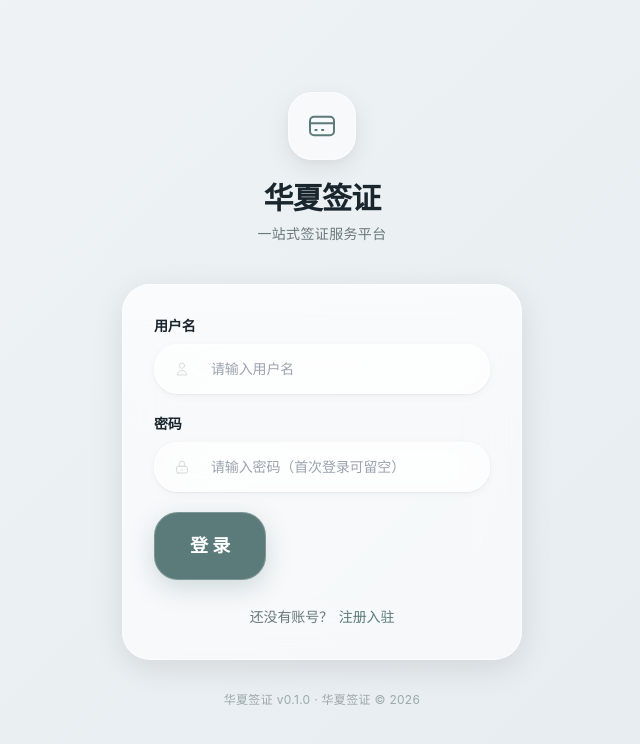
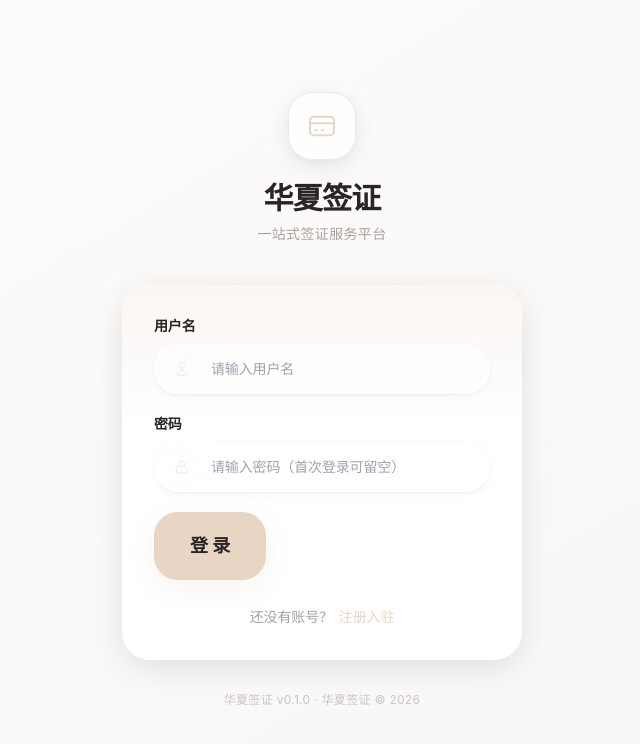
Before and after one commit to Laogui-666/ERP, a Next.js app: page /login in a window 1280 px wide. Shown: the top 744 px of the page, without its empty margins (318-958 px from the left). Built offline with nearby package versions, Linux system fonts and the light colour scheme.

Commit message:
feat: 全项目改造为莫兰迪浅色系液态玻璃设计

```diff
--- a/src/app/(auth)/login/page.tsx
+++ b/src/app/(auth)/login/page.tsx
@@ -58,11 +58,11 @@ export default function LoginPage() {
   }
 
   return (
-    <div className="flex min-h-screen items-center justify-center px-4 bg-gradient-liquid">
+    <div className="flex min-h-screen items-center justify-center px-4 bg-gradient-to-br from-liquid-light to-liquid-cream">
       <div className="w-full max-w-[400px]">
         {/* Logo 区域 */}
         <div className="mb-10 text-center">
-          <div className="mx-auto mb-5 flex h-[68px] w-[68px] items-center justify-center rounded-3xl bg-white/60 backdrop-blur-2xl border border-white/50 shadow-liquid-medium">
+          <div className="mx-auto mb-5 flex h-[68px] w-[68px] items-center justify-center rounded-3xl bg-liquid-surface/80 backdrop-blur-2xl border border-liquid-border/50 shadow-liquid-medium">
             <svg className="w-8 h-8 text-liquid-ocean" fill="none" viewBox="0 0 24 24" stroke="currentColor">
               <path strokeLinecap="round" strokeLinejoin="round" strokeWidth={1.5} d="M3 10h18M7 15h1m4 0h1m-7 4h12a3 3 0 003-3V8a3 3 0 00-3-3H6a3 3 0 00-3 3v8a3 3 0 003 3z" />
             </svg>
--- a/src/design-system/components/liquid-button.tsx
+++ b/src/design-system/components/liquid-button.tsx
@@ -32,15 +32,15 @@ const LiquidButton = forwardRef<HTMLButtonElement, LiquidButtonProps>(
     const baseStyles = 'inline-flex items-center justify-center font-semibold transition-all duration-300 focus:outline-none relative overflow-hidden';
 
     const variants = {
-      primary: 'bg-liquid-ocean text-white hover:bg-liquid-ocean/90 active:bg-liquid-ocean/80',
+      primary: 'bg-liquid-ocean text-liquid-deep hover:bg-liquid-ocean/90 active:bg-liquid-ocean/80',
       secondary: 'bg-liquid-sand text-liquid-deep hover:bg-liquid-sand/90 active:bg-liquid-sand/80',
       ghost: 'bg-transparent text-liquid-deep hover:bg-liquid-cream active:bg-liquid-cream/80',
-      liquid: 'bg-white/60 backdrop-blur-xl border border-white/50 text-liquid-deep hover:bg-white/70 active:bg-white/65',
-      'liquid-fill': 'bg-white/75 backdrop-blur-2xl border border-white/60 text-liquid-deep hover:bg-white/85 active:bg-white/80',
+      liquid: 'bg-liquid-surface/80 backdrop-blur-xl border border-liquid-border/50 text-liquid-deep hover:bg-liquid-surface/90 active:bg-liquid-surface/85',
+      'liquid-fill': 'bg-liquid-surface/90 backdrop-blur-2xl border border-liquid-border/60 text-liquid-deep hover:bg-liquid-surface/95 active:bg-liquid-surface/90',
     };
 
     const glowStyles = withGlow ? {
-      primary: 'shadow-[0_0_0_1px_rgba(255,255,255,0.2)_inset,0_8px_24px_rgba(91,123,122,0.25)]',
+      primary: 'shadow-[0_0_0_1px_rgba(232,213,196,0.3)_inset,0_8px_24px_rgba(232,213,196,0.25)]',
       liquid: 'shadow-liquid-glow',
       'liquid-fill': 'shadow-liquid-glow',
     } : {};
@@ -87,7 +87,7 @@ const LiquidButton = forwardRef<HTMLButtonElement, LiquidButtonProps>(
         {/* 光泽效果层 */}
         {(variant === 'liquid' || variant === 'liquid-fill') && (
           <div className="absolute inset-0 pointer-events-none">
-            <div className="absolute top-0 left-0 right-0 h-1/2 bg-gradient-to-b from-white/25 to-transparent rounded-t-[inherit]" />
+            <div className="absolute top-0 left-0 right-0 h-1/2 bg-gradient-to-b from-liquid-ocean/20 to-transparent rounded-t-[inherit]" />
           </div>
         )}
 
--- a/src/design-system/components/liquid-card.tsx
+++ b/src/design-system/components/liquid-card.tsx
@@ -30,27 +30,27 @@ const LiquidCard = forwardRef<HTMLDivElement, LiquidCardProps>(
 
     const intensityConfig = {
       light: {
-        bg: 'bg-white/45',
+        bg: 'bg-liquid-surface/85',
         blur: 'backdrop-blur-lg',
-        border: 'border-white/35',
+        border: 'border-liquid-borderLight/50',
         shadow: 'shadow-liquid-soft',
       },
       medium: {
-        bg: 'bg-white/60',
+        bg: 'bg-liquid-surface/90',
         blur: 'backdrop-blur-xl',
-        border: 'border-white/50',
+        border: 'border-liquid-border/60',
         shadow: 'shadow-liquid-medium',
       },
       strong: {
-        bg: 'bg-white/72',
+        bg: 'bg-liquid-surface/95',
         blur: 'backdrop-blur-2xl',
-        border: 'border-white/60',
+        border: 'border-liquid-border/70',
         shadow: 'shadow-liquid-strong',
       },
       ultra: {
-        bg: 'bg-white/80',
+        bg: 'bg-liquid-surface/98',
         blur: 'backdrop-blur-3xl',
-        border: 'border-white/70',
+        border: 'border-liquid-border/80',
         shadow: 'shadow-liquid-glow',
       },
     };
@@ -71,8 +71,8 @@ const LiquidCard = forwardRef<HTMLDivElement, LiquidCardProps>(
         'shadow-liquid-glow',
         'transform-gpu'
       ),
-      solid: 'bg-white shadow-liquid-medium',
-      outlined: 'bg-transparent border border-liquid-silver/30',
+      solid: 'bg-liquid-surface shadow-liquid-medium',
+      outlined: 'bg-transparent border border-liquid-border/30',
     };
 
     const paddings = {
@@ -103,8 +103,8 @@ const LiquidCard = forwardRef<HTMLDivElement, LiquidCardProps>(
         {/* 顶部光泽效果 */}
         {(variant === 'liquid' || variant === 'liquid-elevated') && withGloss && (
           <div className="absolute inset-0 pointer-events-none">
-            <div className="absolute top-0 left-0 right-0 h-2/5 bg-gradient-to-b from-white/30 via-white/10 to-transparent rounded-t-liquid" />
-            <div className="absolute top-0 left-0 right-0 h-px bg-gradient-to-r from-transparent via-white/40 to-transparent" />
+            <div className="absolute top-0 left-0 right-0 h-2/5 bg-gradient-to-b from-liquid-ocean/20 via-liquid-ocean/10 to-transparent rounded-t-liquid" />
+            <div className="absolute top-0 left-0 right-0 h-px bg-gradient-to-r from-transparent via-liquid-ocean/30 to-transparent" />
           </div>
         )}
 
@@ -135,7 +135,7 @@ LiquidCardContent.displayName = 'LiquidCardContent';
 
 const LiquidCardFooter = forwardRef<HTMLDivElement, HTMLAttributes<HTMLDivElement>>(
   ({ children, className, ...props }, ref) => (
-    <div ref={ref} className={cn('mt-5 pt-5 border-t border-white/20', className)} {...props}>{children}</div>
+    <div ref={ref} className={cn('mt-5 pt-5 border-t border-liquid-borderLight/50', className)} {...props}>{children}</div>
   )
 );
 LiquidCardFooter.displayName = 'LiquidCardFooter';
--- a/src/shared/styles/globals.css
+++ b/src/shared/styles/globals.css
@@ -8,43 +8,43 @@
 
 :root {
   /* ============================================================
-     液态玻璃设计系统 - CSS变量映射
+     液态玻璃设计系统 - 莫兰迪浅色系 CSS变量映射
      注意：新项目请直接使用 Tailwind 类名 liquid-*
      以下变量仅用于向后兼容和CSS自定义属性场景
      ============================================================ */
 
-  /* 液态海洋色系 - 主色调 */
-  --color-primary: #7C8DA6;
-  --color-primary-dark: #5A6A7D;
-  --color-primary-light: #9BAEC4;
-  --color-primary-glow: rgba(124, 141, 166, 0.15);
-  --color-secondary: #7FA87A;
-  --color-accent: #9B8EC4;
-  --color-accent-glow: rgba(155, 142, 196, 0.15);
+  /* 莫兰迪主色调 */
+  --color-primary: #E8D5C4;
+  --color-primary-dark: #D4BDA8;
+  --color-primary-light: #F5ECE4;
+  --color-primary-glow: rgba(232, 213, 196, 0.15);
+  --color-secondary: #D6E0E5;
+  --color-accent: #D8E0D0;
+  --color-accent-glow: rgba(216, 224, 208, 0.15);
 
-  /* 液态状态色 */
-  --color-success: #7FA87A;
-  --color-warning: #C4A97D;
-  --color-error: #B87C7C;
-  --color-info: #7C8DA6;
+  /* 莫兰迪状态色 */
+  --color-success: #D8E0D0;
+  --color-warning: #E8E0D4;
+  --color-error: #E0D4D4;
+  --color-info: #D6E0E5;
 
-  /* 液态背景 - 深色玻璃态 */
-  --color-bg-primary: #0B0E14;
-  --color-bg-secondary: #161B29;
-  --color-bg-tertiary: #202636;
-  --color-bg-overlay: rgba(0, 0, 0, 0.7);
+  /* 莫兰迪背景 - 浅色系 */
+  --color-bg-primary: #FDFCFB;
+  --color-bg-secondary: #F8F7F6;
+  --color-bg-tertiary: #F3F2F1;
+  --color-bg-overlay: rgba(0, 0, 0, 0.1);
 
-  /* 液态文字层级 */
-  --color-text-primary: #F0F4F8;
-  --color-text-secondary: #A0AEC0;
-  --color-text-tertiary: #64748B;
-  --color-text-placeholder: #475569;
-  --color-text-inverse: #0B0E14;
+  /* 莫兰迪文字层级 */
+  --color-text-primary: #292524;
+  --color-text-secondary: #57534E;
+  --color-text-tertiary: #78716C;
+  --color-text-placeholder: #A8A29E;
+  --color-text-inverse: #FFFFFF;
 
-  /* 液态边框 */
-  --color-border: rgba(124, 141, 166, 0.12);
-  --color-border-light: rgba(124, 141, 166, 0.08);
-  --color-border-dark: rgba(124, 141, 166, 0.2);
+  /* 莫兰迪边框 */
+  --color-border: #D6D3D1;
+  --color-border-light: #E7E5E4;
+  --color-border-dark: #A8A29E;
 
   /* 阴影 */
   --shadow-sm: 0 1px 2px 0 rgba(0, 0, 0, 0.05);
@@ -104,20 +104,12 @@
   --font-bold: 700;
 }
 
-/* 深色模式 - 液态玻璃默认就是深色主题 */
-@media (prefers-color-scheme: dark) {
-  :root {
-    /* 液态玻璃设计系统已经是深色主题，保持与主定义一致 */
-    /* 这些变量确保在系统深色模式下保持一致性 */
-  }
-}
-
 /* ==================== 全局基础 ==================== */
 
 body {
-  background: linear-gradient(135deg, #0B0E14 0%, #161B29 50%, #0B0E14 100%);
+  background: linear-gradient(135deg, #FDFCFB 0%, #F8F7F6 50%, #FDFCFB 100%);
   background-attachment: fixed;
-  color: #F0F4F8;
+  color: #292524;
   font-family: 'Inter', 'Noto Sans SC', 'PingFang SC', 'Microsoft YaHei', system-ui, sans-serif;
   min-height: 100vh;
   -webkit-font-smoothing: antialiased;
@@ -232,7 +224,7 @@ body {
   }
 }
 
-/* ==================== 滚动条 - 液态玻璃风格 ==================== */
+/* ==================== 滚动条 - 莫兰迪风格 ==================== */
 
 ::-webkit-scrollbar {
   width: 6px;
@@ -240,24 +232,24 @@ body {
 }
 
 ::-webkit-scrollbar-track {
-  background: rgba(124, 141, 166, 0.05);
+  background: rgba(232, 213, 196, 0.05);
   border-radius: var(--radius-full);
 }
 
 ::-webkit-scrollbar-thumb {
-  background: rgba(124, 141, 166, 0.2);
+  background: rgba(232, 213, 196, 0.3);
   border-radius: var(--radius-full);
   transition: background 0.2s ease;
 }
 
 ::-webkit-scrollbar-thumb:hover {
-  background: rgba(124, 141, 166, 0.35);
+  background: rgba(232, 213, 196, 0.45);
 }
 
 /* Firefox */
 * {
   scrollbar-width: thin;
-  scrollbar-color: rgba(124, 141, 166, 0.2) rgba(124, 141, 166, 0.05);
+  scrollbar-color: rgba(232, 213, 196, 0.3) rgba(232, 213, 196, 0.05);
 }
 
 /* ==================== 入场动效 ==================== */
@@ -420,12 +412,12 @@ body {
 
 /* ==================== M8 工具类 ==================== */
 
-/* 文字扫光效果 - 液态玻璃风格 */
+/* 文字扫光效果 - 莫兰迪风格 */
 .shimmer-text {
   background: linear-gradient(120deg,
-    #F0F4F8 0%, #F0F4F8 40%,
-    #9BAEC4 50%,
-    #F0F4F8 60%, #F0F4F8 100%);
+    #292524 0%, #292524 40%,
+    #E8D5C4 50%,
+    #292524 60%, #292524 100%);
   background-size: 200% 100%;
   -webkit-background-clip: text;
   -webkit-text-fill-color: transparent;
@@ -446,16 +438,16 @@ body {
 .bottom-sheet {
   position: fixed; bottom: 0; left: 0; right: 0;
   max-height: 85vh;
-  background: rgba(32, 38, 54, 0.96);
+  background: rgba(255, 255, 255, 0.96);
   backdrop-filter: blur(40px);
   border-radius: 20px 20px 0 0;
-  border-top: 1px solid rgba(255,255,255,0.08);
+  border-top: 1px solid #D6D3D1;
   animation: slideUp 0.35s cubic-bezier(0.34, 1.56, 0.64, 1);
 }
 .bottom-sheet::before {
   content: ''; display: block;
   width: 36px; height: 4px; border-radius: 2px;
-  background: rgba(255,255,255,0.2); margin: 12px auto;
+  background: #D6D3D1; margin: 12px auto;
 }
 
 /* ==================== 动效工具类 ==================== */
@@ -520,9 +512,9 @@ body {
 .skeleton {
   background: linear-gradient(
     90deg,
-    rgba(255, 255, 255, 0.03) 25%,
-    rgba(255, 255, 255, 0.07) 50%,
-    rgba(255, 255, 255, 0.03) 75%
+    rgba(232, 213, 196, 0.3) 25%,
+    rgba(232, 213, 196, 0.5) 50%,
+    rgba(232, 213, 196, 0.3) 75%
   );
   background-size: 200% 100%;
   animation: shimmer 1.8s ease-in-out infinite;
@@ -539,7 +531,7 @@ body {
 .ripple-container .ripple-circle {
   position: absolute;
   border-radius: 50%;
-  background: rgba(255, 255, 255, 0.15);
+  background: rgba(232, 213, 196, 0.3);
   transform: scale(0);
   animation: ripple 0.6s ease-out;
   pointer-events: none;
```
Also changed, not shown: src/design-system/components/index.ts (added, +19 -0 lines), tailwind.config.ts (+46 -12 lines).
